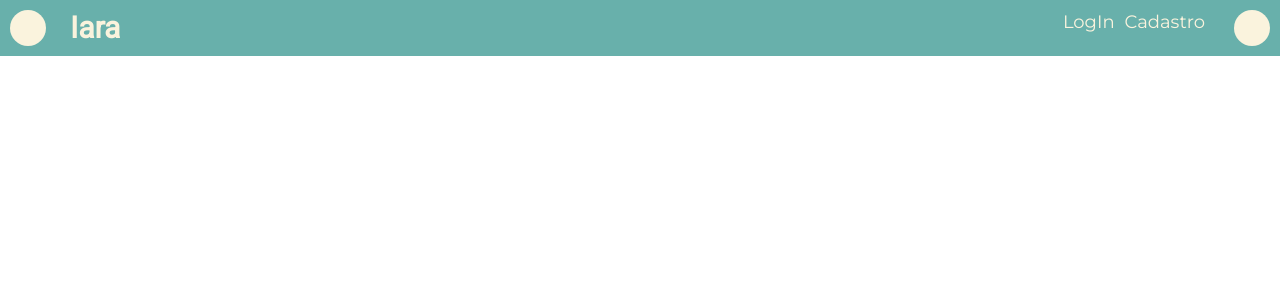
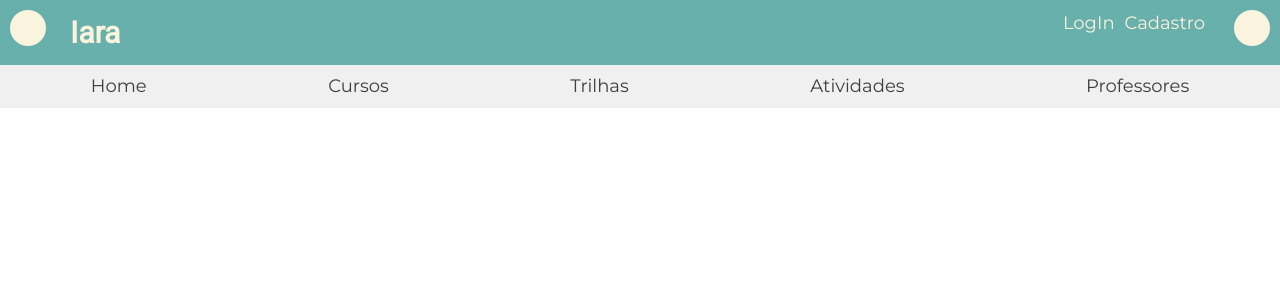
Before and after one commit to GabrielKishida/Iara, a React (Create React App) app: page / in a window 1280 px wide. Shown: the top 300 px of the page. Built offline with nearby package versions, Linux system fonts and the light colour scheme.

Commit message:
:sparkles: linksbar

```diff
--- a/package.json
+++ b/package.json
@@ -10,9 +10,10 @@
     "@types/node": "^12.20.27",
     "@types/react": "^17.0.26",
     "@types/react-dom": "^17.0.9",
-    "bootstrap": "^3.4.1",
+    "bootstrap": "^5.1.1",
     "file-loader": "^6.2.0",
     "react": "^17.0.2",
+    "react-bootstrap": "^2.0.0-rc.0",
     "react-dom": "^17.0.2",
     "react-scripts": "4.0.3",
     "styled-components": "^5.3.1",
--- a/src/App.tsx
+++ b/src/App.tsx
@@ -1,4 +1,5 @@
 import "./App.css";
+import 'bootstrap/dist/css/bootstrap.min.css';
 
 import { MainPage } from "./MainPage";
 
--- a/src/MainPage.tsx
+++ b/src/MainPage.tsx
@@ -1,4 +1,5 @@
 import { HeaderConstitution } from "./components/header";
+import { Links } from "./components/links";
 import { Col, Grid, Row } from "./components/theme/grid";
 
 export const MainPage: React.FC = () => {
@@ -7,6 +8,9 @@ export const MainPage: React.FC = () => {
       <Row>
         <HeaderConstitution></HeaderConstitution>
       </Row>
+      <Row>
+        <Links></Links>
+      </Row>
     </Grid>
   );
 };
--- /dev/null
+++ b/src/components/links/index.ts
@@ -0,0 +1 @@
+export * from "./links";
--- /dev/null
+++ b/src/components/links/links.style.tsx
@@ -0,0 +1,18 @@
+import styled from "styled-components";
+import { COLORS, SPACING } from "../theme";
+import Nav from 'react-bootstrap/Nav'
+
+
+export const StyledNav = styled(Nav)`
+  background-color: ${COLORS.xLightGray};
+  margin: auto;
+  text-align: justify;
+  width: 100%;
+`;
+
+export const StyledItem = styled(Nav.Item)`
+`;
+
+export const StyledLink = styled(Nav.Link)`
+
+`;
--- /dev/null
+++ b/src/components/links/links.tsx
@@ -0,0 +1,44 @@
+import { H3, H4, H5, Body } from "../typography";
+import { VSeparator, HSeparator } from "../theme";
+import { StyledNav, StyledLink, StyledItem} from "./links.style";
+import React from "react";
+import { Col, Row } from "../theme/grid";
+import { useState } from "react";
+/**export const Header: React.FC: = (props) => {
+  return <HeaderContainer>{props.children}</HeaderContainer>;
+};**/
+
+export const Links: React.FC = (
+  props
+) => {
+
+  return (
+    <StyledNav fill>
+      <StyledItem>
+        <StyledLink>
+          <Body>Home</Body>
+        </StyledLink>
+      </StyledItem>
+      <StyledItem>
+        <StyledLink>
+          <Body>Cursos</Body>
+        </StyledLink>
+      </StyledItem>
+      <StyledItem>
+        <StyledLink>
+          <Body>Trilhas</Body>
+        </StyledLink>
+      </StyledItem>
+      <StyledItem>
+        <StyledLink>
+          <Body>Atividades</Body>
+        </StyledLink>
+      </StyledItem>
+      <StyledItem>
+        <StyledLink>
+          <Body>Professores</Body>
+        </StyledLink>
+      </StyledItem>
+    </StyledNav>
+  );
+};
```
Also changed, not shown: 1 other file (tests, documents, lock files or other folders).
